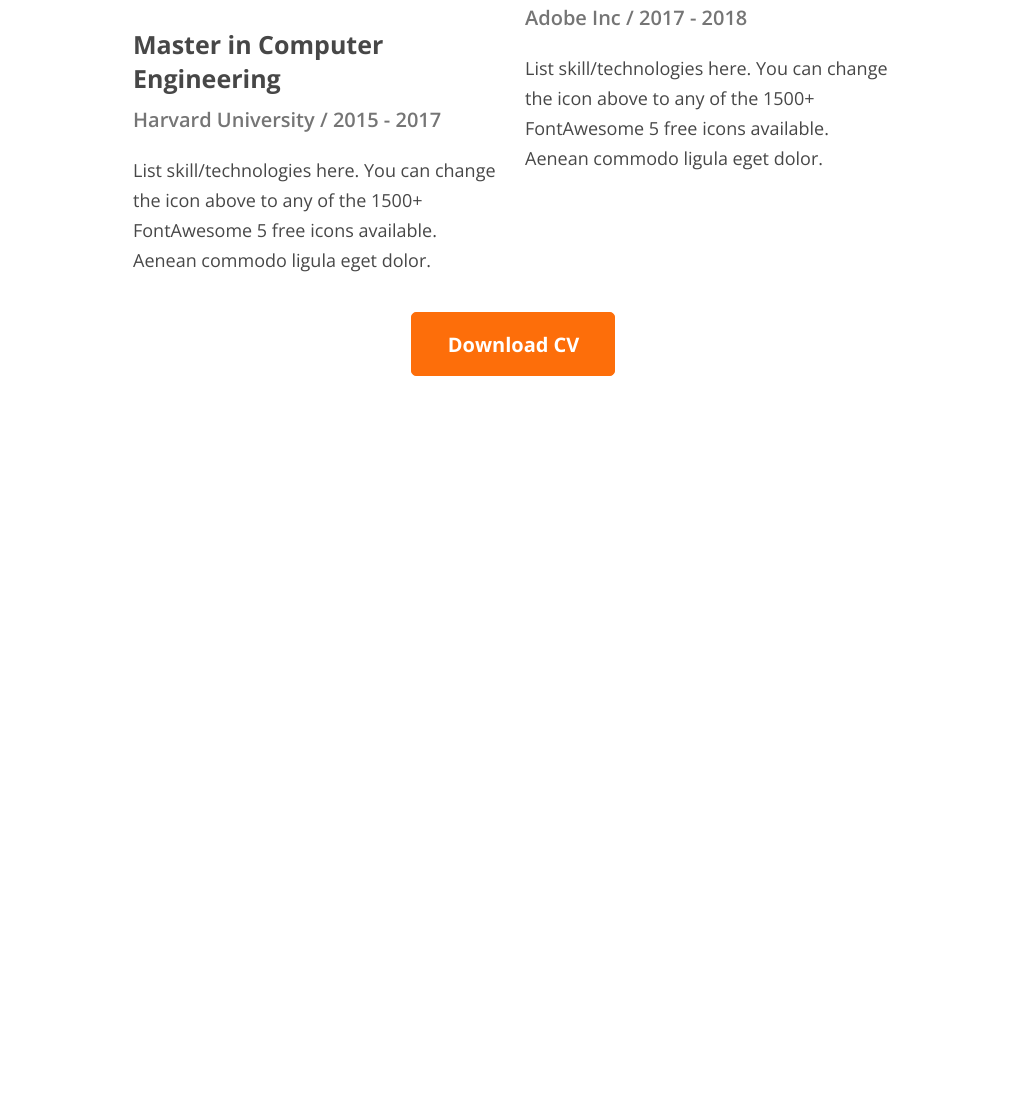
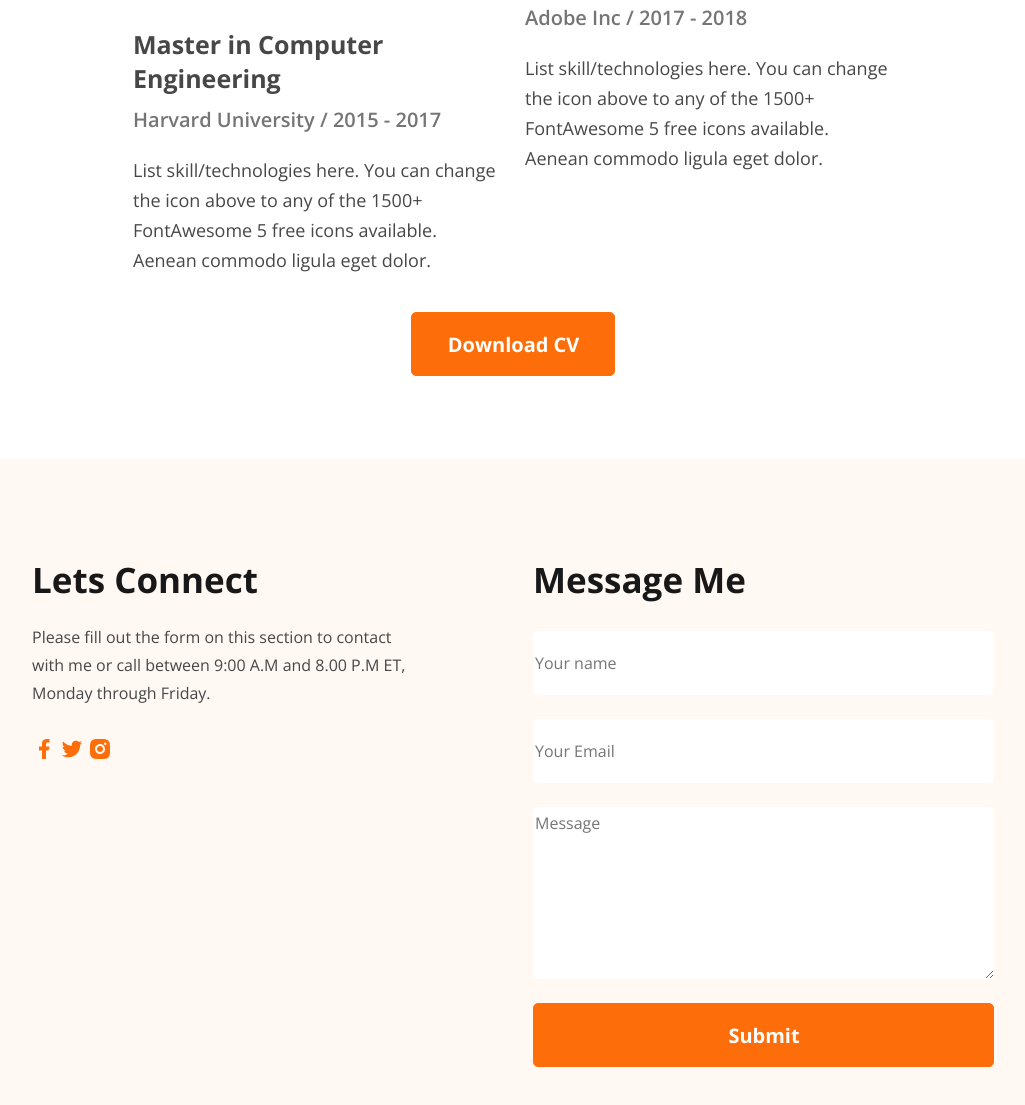
Before and after one commit to kaziMuntasirRahman/portfolio_v3, a plain HTML site: page index.html in a window 1280 px wide. Shown: the part 3215-4320 px from the top of the page, without its empty margins (127-1152 px from the left). Before the commit the page ends 3674 px from the top, so only its background shows below. Drawn offline with nearby package versions, Linux system fonts and the light colour scheme.

Commit message:
almost done

```diff
--- a/index.html
+++ b/index.html
@@ -39,7 +39,10 @@
   <main>
     <section class="about-me">
       <h3 class="section-heading">About Me</h3>
-      <p class=" primary-para">I, m a designer & developer with a passion for web design. I enjoy developing simple, clean and slick websites that provide real value to the end user. Thousands of clients have procured exceptional results while working with me. Delivering work within time and budget which meets clients requirements in our meta.</p>
+      <p class=" primary-para">I, m a designer & developer with a passion for web design. I enjoy developing simple,
+        clean and slick websites that provide real value to the end user. Thousands of clients have procured exceptional
+        results while working with me. Delivering work within time and budget which meets clients requirements in our
+        meta.</p>
       <div class="bio-infos">
         <div>
           <p class="primary-para">Name:</p>
@@ -61,27 +64,33 @@
     </section>
     <section class="what-i-do">
       <h3 class="section-heading">What I do</h3>
-      <p class="primary-para">I have more than 10 years experience building software for clients all over the world. Below is a quick overview of my main technical skill sets and technologies i use. Want to find out more about my experience? Check out my online resume and project portfolio.</p>
+      <p class="primary-para">I have more than 10 years experience building software for clients all over the world.
+        Below is a quick overview of my main technical skill sets and technologies i use. Want to find out more about my
+        experience? Check out my online resume and project portfolio.</p>
       <div class="cart-container">
         <div class="cart">
           <img src="images/icons/js.png" alt="">
           <h3>Vanilla JavaScript</h3>
-          <p class="primary-para">List skill/technologies here. You can change the icon above to any of the 1500+ FontAwesome 5 free icons available. Aenean commodo ligula eget dolor.</p>
+          <p class="primary-para">List skill/technologies here. You can change the icon above to any of the 1500+
+            FontAwesome 5 free icons available. Aenean commodo ligula eget dolor.</p>
         </div>
         <div class="cart">
           <img src="images/icons/react.png" alt="">
           <h3>ReactJs</h3>
-          <p class="primary-para">List skill/technologies here. You can change the icon above to any of the 1500+ FontAwesome 5 free icons available. Aenean commodo ligula eget dolor.</p>
+          <p class="primary-para">List skill/technologies here. You can change the icon above to any of the 1500+
+            FontAwesome 5 free icons available. Aenean commodo ligula eget dolor.</p>
         </div>
         <div class="cart">
           <img src="images/icons/nodejs.png" alt="">
           <h3>Node.js</h3>
-          <p class="primary-para">List skill/technologies here. You can change the icon above to any of the 1500+ FontAwesome 5 free icons available. Aenean commodo ligula eget dolor.</p>
+          <p class="primary-para">List skill/technologies here. You can change the icon above to any of the 1500+
+            FontAwesome 5 free icons available. Aenean commodo ligula eget dolor.</p>
         </div>
         <div class="cart">
           <img src="images/icons/mongo.png" alt="">
           <h3>MongoDB</h3>
-          <p class="primary-para">List skill/technologies here. You can change the icon above to any of the 1500+ FontAwesome 5 free icons available. Aenean commodo ligula eget dolor.</p>
+          <p class="primary-para">List skill/technologies here. You can change the icon above to any of the 1500+
+            FontAwesome 5 free icons available. Aenean commodo ligula eget dolor.</p>
         </div>
       </div>
     </section>
@@ -93,19 +102,22 @@
           <div>
             <h5>Master in Computer Engineering</h5>
             <h6 class="primary-para">Harvard University / 2015 - 2017</h6>
-            <p class="primary-para">List skill/technologies here. You can change the icon above to any of the 1500+ FontAwesome 5 free icons available. Aenean commodo ligula eget dolor.</p>
+            <p class="primary-para">List skill/technologies here. You can change the icon above to any of the 1500+
+              FontAwesome 5 free icons available. Aenean commodo ligula eget dolor.</p>
           </div>
           <hr>
           <div>
             <h5>Master in Computer Engineering</h5>
             <h6 class="primary-para">Harvard University / 2015 - 2017</h6>
-            <p class="primary-para">List skill/technologies here. You can change the icon above to any of the 1500+ FontAwesome 5 free icons available. Aenean commodo ligula eget dolor.</p>
+            <p class="primary-para">List skill/technologies here. You can change the icon above to any of the 1500+
+              FontAwesome 5 free icons available. Aenean commodo ligula eget dolor.</p>
           </div>
           <hr>
           <div>
             <h5>Master in Computer Engineering</h5>
             <h6 class="primary-para">Harvard University / 2015 - 2017</h6>
-            <p class="primary-para">List skill/technologies here. You can change the icon above to any of the 1500+ FontAwesome 5 free icons available. Aenean commodo ligula eget dolor.</p>
+            <p class="primary-para">List skill/technologies here. You can change the icon above to any of the 1500+
+              FontAwesome 5 free icons available. Aenean commodo ligula eget dolor.</p>
           </div>
         </div>
         <div class="experience">
@@ -113,27 +125,50 @@
           <div>
             <h5>Sr. Font End Developer</h5>
             <h6 class="primary-para">Apple Inc / 2020 - Current</h6>
-            <p class="primary-para">List skill/technologies here. You can change the icon above to any of the 1500+ FontAwesome 5 free icons available. Aenean commodo ligula eget dolor.</p>
+            <p class="primary-para">List skill/technologies here. You can change the icon above to any of the 1500+
+              FontAwesome 5 free icons available. Aenean commodo ligula eget dolor.</p>
           </div>
           <hr>
           <div>
             <h5>Jr. Font End Developer</h5>
             <h6 class="primary-para">Dribble Inc / 2018 - 2022</h6>
-            <p class="primary-para">List skill/technologies here. You can change the icon above to any of the 1500+ FontAwesome 5 free icons available. Aenean commodo ligula eget dolor.</p>
+            <p class="primary-para">List skill/technologies here. You can change the icon above to any of the 1500+
+              FontAwesome 5 free icons available. Aenean commodo ligula eget dolor.</p>
           </div>
           <hr>
           <div>
             <h5>HTML Developer</h5>
             <h6 class="primary-para">Adobe Inc / 2017 - 2018</h6>
-            <p class="primary-para">List skill/technologies here. You can change the icon above to any of the 1500+ FontAwesome 5 free icons available. Aenean commodo ligula eget dolor.</p>
+            <p class="primary-para">List skill/technologies here. You can change the icon above to any of the 1500+
+              FontAwesome 5 free icons available. Aenean commodo ligula eget dolor.</p>
           </div>
         </div>
-        </div>
+      </div>
       </div>
       <button class="primary-btn">Download CV</button>
     </section>
   </main>
-  <footer></footer>
+  <footer>
+    <section class="address">
+      <h2 class="section-heading">Lets Connect</h2>
+      <p>Please fill out the form on this section to contact with me or call between 9:00 A.M and 8.00 P.M ET, Monday
+        through Friday.</p>
+      <div class="icons">
+        <img src="images/icons/facebook.png" alt="">
+        <img src="images/icons/twitter.png" alt="">
+        <img src="images/icons/insta.png" alt="">
+      </div>
+    </section>
+    <section class="message">
+      <h2 class="section-heading">Message Me</h2>
+      <form action="">
+        <input type="text" value="Your name">
+        <input type="email" value="Your Email">
+        <textarea name="" cols="30" rows="6">Message</textarea>
+        <button class="primary-btn">Submit</button>
+      </form>
+    </section>
+  </footer>
 </body>
 
 </html>
--- a/styles/style.css
+++ b/styles/style.css
@@ -222,7 +222,7 @@ main {
 
 /* .what-i-do section ends */
 /* A summary of my Resume section start */
-.summary-of-resume{
+.summary-of-resume {
   display: flex;
   flex-direction: column;
   align-items: center;
@@ -234,17 +234,20 @@ main {
   gap: 24px;
 }
 
-.edu-and-ex h5, .edu-and-ex h6, .edu-and-ex p{
+.edu-and-ex h5,
+.edu-and-ex h6,
+.edu-and-ex p {
   text-align: left;
 }
 
-.edu-and-ex h4, .edu-and-ex h5 {
+.edu-and-ex h4,
+.edu-and-ex h5 {
   color: var(--light-font);
   font-size: 30px;
   font-weight: 700;
 }
 
-.edu-and-ex h5{
+.edu-and-ex h5 {
   font-size: 25px;
 }
 
@@ -254,21 +257,78 @@ main {
   font-weight: 600;
 }
 
-.edu-and-ex hr{
-  height: 1px; /* Adjust this value to make the line thinner */
+.edu-and-ex hr {
+  height: 1px;
+  /* Adjust this value to make the line thinner */
   border: none;
-  background-color: #d1d1d1;; /* Set the background color of the line */
+  background-color: #d1d1d1;
+  ;
+  /* Set the background color of the line */
   margin: 30px 0 30px 0;
 }
 
-.education>h4, .experience>h4{
+.education>h4,
+.experience>h4 {
   margin-bottom: 30px;
 }
 
-.edu-and-ex h6{
+.edu-and-ex h6 {
   margin: 10px 0 20px 0;
 }
 
-.summary-of-resume .primary-btn{
+.summary-of-resume .primary-btn {
   margin: 4.62vh auto 10.46vh auto;
 }
+
+/* summary of resume section ends as well as the main section */
+
+footer {
+  display: flex;
+  justify-content: center;
+  align-items: flex-start;
+  height: 780px;
+  width: 100%;
+  gap: 117px;
+  background-color: var(--light-bg);
+  border: var(--test-border);
+  padding: 12.03vh;
+}
+
+footer .address p {
+  max-width: 30vw;
+  min-width: 25vw;
+  color: var(--light-font);
+  font-size: 16px;
+  font-weight: 400;
+  line-height: 28px;
+  /* 175% */
+  margin: 20px 0 30px 0;
+}
+
+.address>h2,
+.message>h2 {
+  text-align: left;
+}
+
+.message form {
+  display: flex;
+  flex-direction: column;
+}
+
+.message form>input,
+.message form>textarea {
+  min-width: 461px;
+  min-height: 64px;
+  border-radius: 5px;
+  background: var(--White-Color, #FFF);
+  color: var(--Dark-03, #757575);
+  font-size: 16px;
+  font-weight: 400;
+  line-height: 28px;  /* 175% */
+  margin-bottom: 24px;
+  border: 0;
+}
+
+.message .section-heading{
+  margin-bottom: 28px;
+}
```
